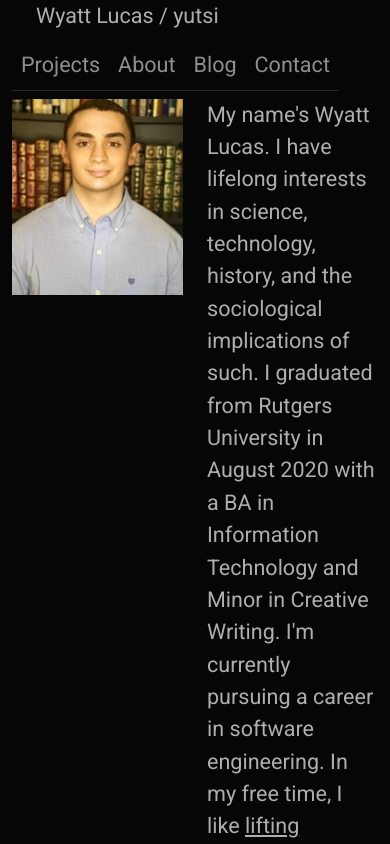
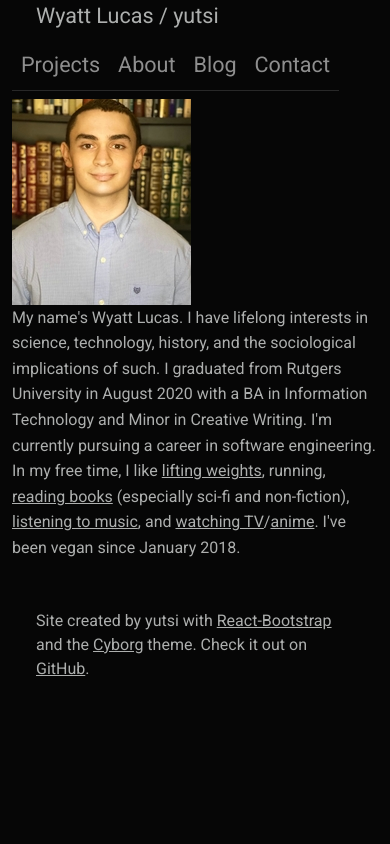
Before and after one commit to yutsi/portfolio, a React (Create React App) app: page /code/about in a window 390 px wide. Shown: the top 844 px of the page. Built offline with nearby package versions, Linux system fonts and the light colour scheme.

Commit message:
added responsive font sizing to About page

```diff
--- a/src/custom.scss
+++ b/src/custom.scss
@@ -1,4 +1,21 @@
+@import "cyborg/variables";
+@import "bootstrap/scss/bootstrap";
+@import "cyborg/bootswatch";
+
 $link-color: #ffffff;
+
+.about {
+    @include font-size(20px);
+    line-height: 1.8;
+  }
+//Responsive Font Size
+@media (max-width: 600px) {
+    .about {
+        @include font-size(16px);
+        line-height: 1.6
+      }
+}
+
 
 @import "cyborg/variables";
 @import "bootstrap/scss/bootstrap";
--- a/src/routes/About.js
+++ b/src/routes/About.js
@@ -4,16 +4,18 @@ import { Row, Col } from 'react-bootstrap'
 
 function About () {
   return (
-    <Row fluid='sm' lg={3}>
-      <Col>
-        <img src={pic} className='text-start float-end img-fluid' />
+    <Row fluid='xs' md={1} lg={3}>
+      <Col sm={3} md={2}>
+        <img src={pic} className='img-fluid float-sm-end' />
       </Col>
-      <Col className='text-start fs-5'>
-        My name's Wyatt Lucas. I have lifelong interests in science, technology, history, and the sociological implications of such.
-        I graduated from Rutgers University in August 2020 with a BA in Information Technology and Minor in Creative Writing.
-        I'm currently pursuing a career in software engineering.
-        In my free time, I like <a href='https://www.youtube.com/playlist?list=PL68uieaN5RaMndJTyv07qbZ7oeJWZBjGV' className='link-dark'>lifting weights</a>, running, <a href='https://www.goodreads.com/user/show/12561046-wyatt' className='link-dark'>reading books</a> (especially sci-fi and non-fiction), <a href='https://rateyourmusic.com/~yutsi' className='link-dark'>listening to music</a>, and <a href='https://trakt.tv/users/yutsi' className='link-dark'>watching TV</a>/<a href='https://anilist.co/user/yutsi/animelist' className='link-dark'>anime</a>.
-        I've been vegan since January 2018.
+      <Col md={6} className='float-end' xs lg='4'>
+        <span className='about'>
+          My name's Wyatt Lucas. I have lifelong interests in science, technology, history, and the sociological implications of such.
+          I graduated from Rutgers University in August 2020 with a BA in Information Technology and Minor in Creative Writing.
+          I'm currently pursuing a career in software engineering.<br />
+          In my free time, I like <a href='https://www.youtube.com/playlist?list=PL68uieaN5RaMndJTyv07qbZ7oeJWZBjGV' className='link-dark'>lifting weights</a>, running, <a href='https://www.goodreads.com/user/show/12561046-wyatt' className='link-dark'>reading books</a> (especially sci-fi and non-fiction), <a href='https://rateyourmusic.com/~yutsi' className='link-dark'>listening to music</a>, and <a href='https://trakt.tv/users/yutsi' className='link-dark'>watching TV</a>/<a href='https://anilist.co/user/yutsi/animelist' className='link-dark'>anime</a>.
+          I've been vegan since January 2018.
+        </span>
       </Col>
     </Row>
   )
--- a/src/routes/Footer.js
+++ b/src/routes/Footer.js
@@ -4,7 +4,7 @@ import { Container } from 'react-bootstrap'
 function Footer () {
   return (
     <Container>
-      Site created by yutsi with <a href='https://react-bootstrap.github.io/' className='link-dark'>React-Bootstrap</a> and the <a href='https://bootswatch.com/cyborg/' className='link-dark'>Cyborg</a> theme. Check it out on GitHub.
+      Site created by yutsi with <a href='https://react-bootstrap.github.io/' className='link-dark'>React-Bootstrap</a> and the <a href='https://bootswatch.com/cyborg/' className='link-dark'>Cyborg</a> theme. Check it out on <a href='https://github.com/yutsi/portfolio' className='link-dark'>GitHub</a>.
     </Container>
   )
 }
```
Also changed, not shown: 1 other file (tests, documents, lock files or other folders).
